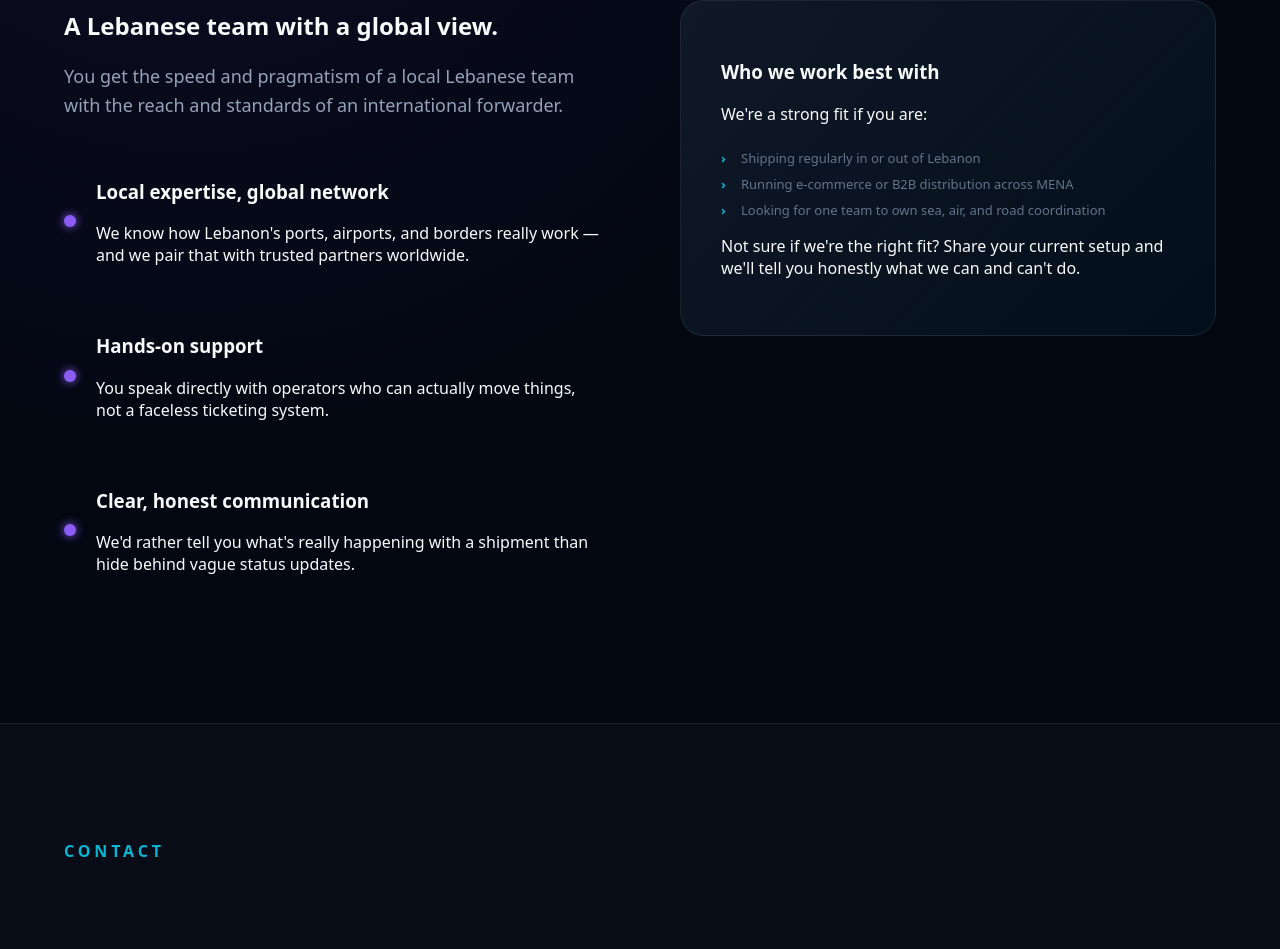
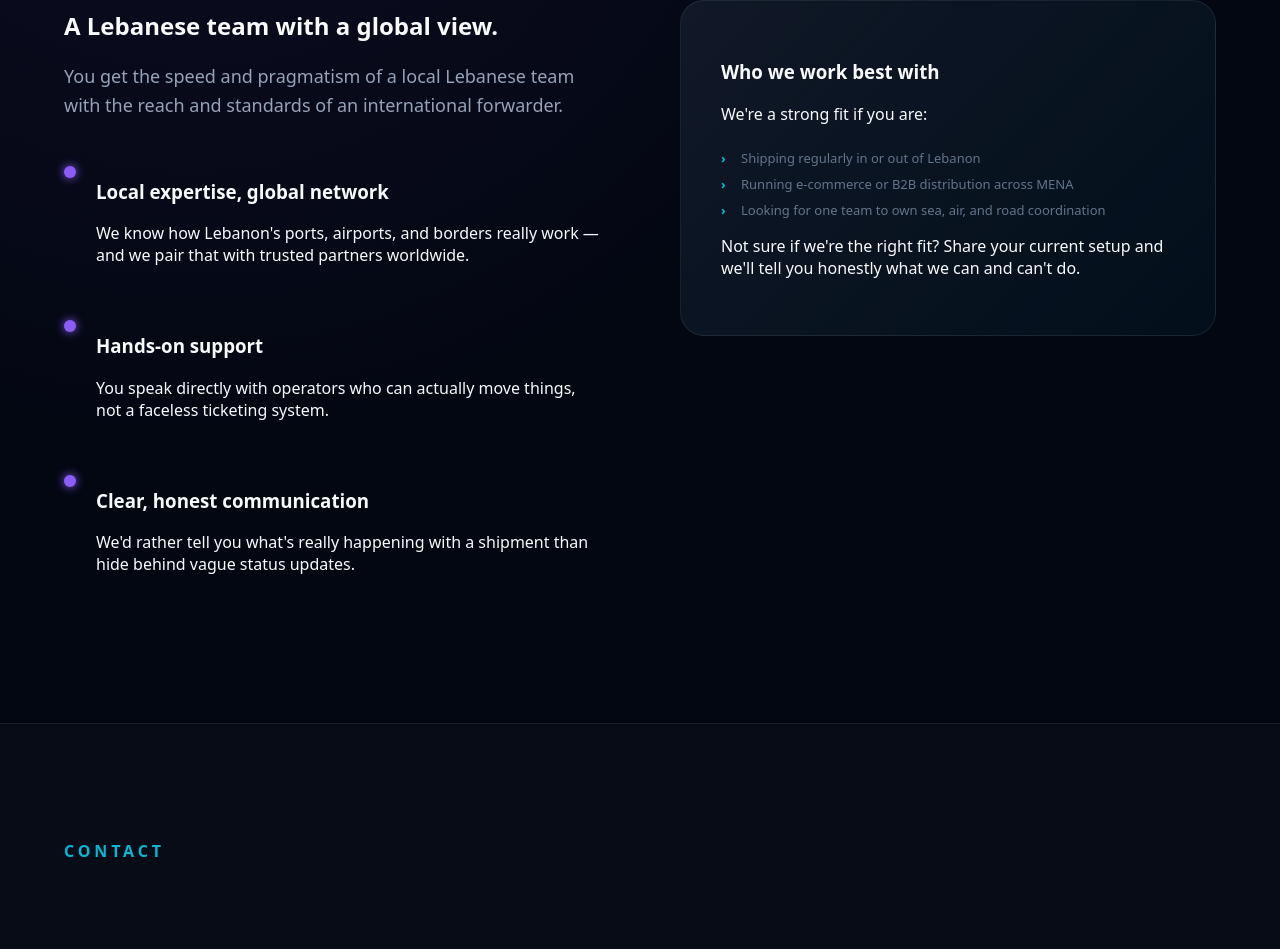
Before and after one commit to georgesmakoukji/lanes, a Next.js app: page / in a window 1280 px wide. Shown: the part 2998-3947 px from the top of the page. Built offline with nearby package versions, Linux system fonts and the light colour scheme.

Commit message:
style: Change alignment of benefits list items to flex-start and add margin-top to button for improved layout consistency

```diff
--- a/app/globals.css
+++ b/app/globals.css
@@ -591,7 +591,7 @@ button {
 
 .benefits-list li {
   display: flex;
-  align-items: center;
+  align-items: flex-start;
   gap: 20px;
   margin-bottom: 32px;
 }
@@ -603,6 +603,7 @@ button {
   background: var(--accent-purple);
   box-shadow: 0 0 10px var(--accent-purple);
   flex-shrink: 0;
+  margin-top: 6px;
 }
 
 .highlight-card {
```
